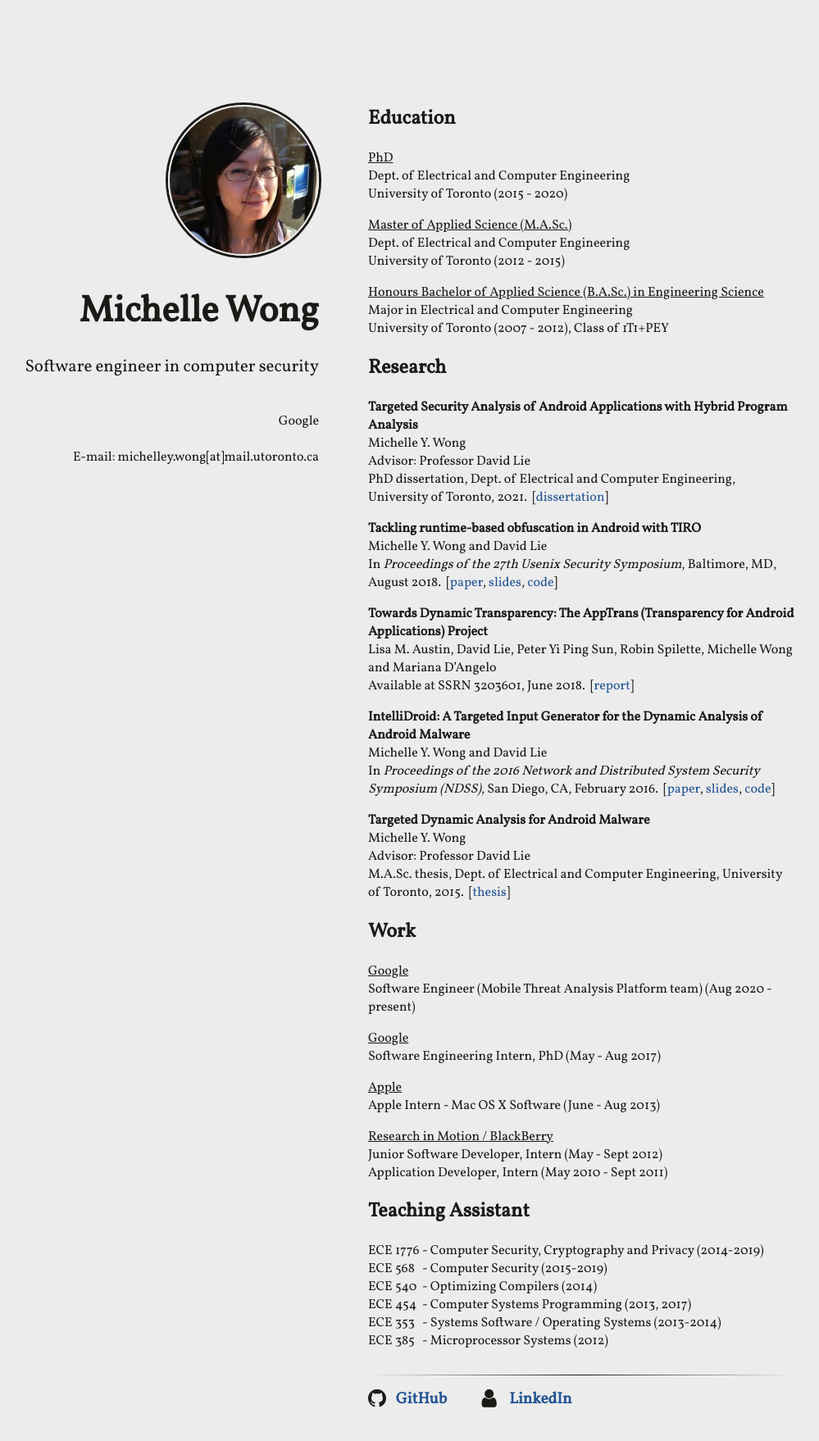
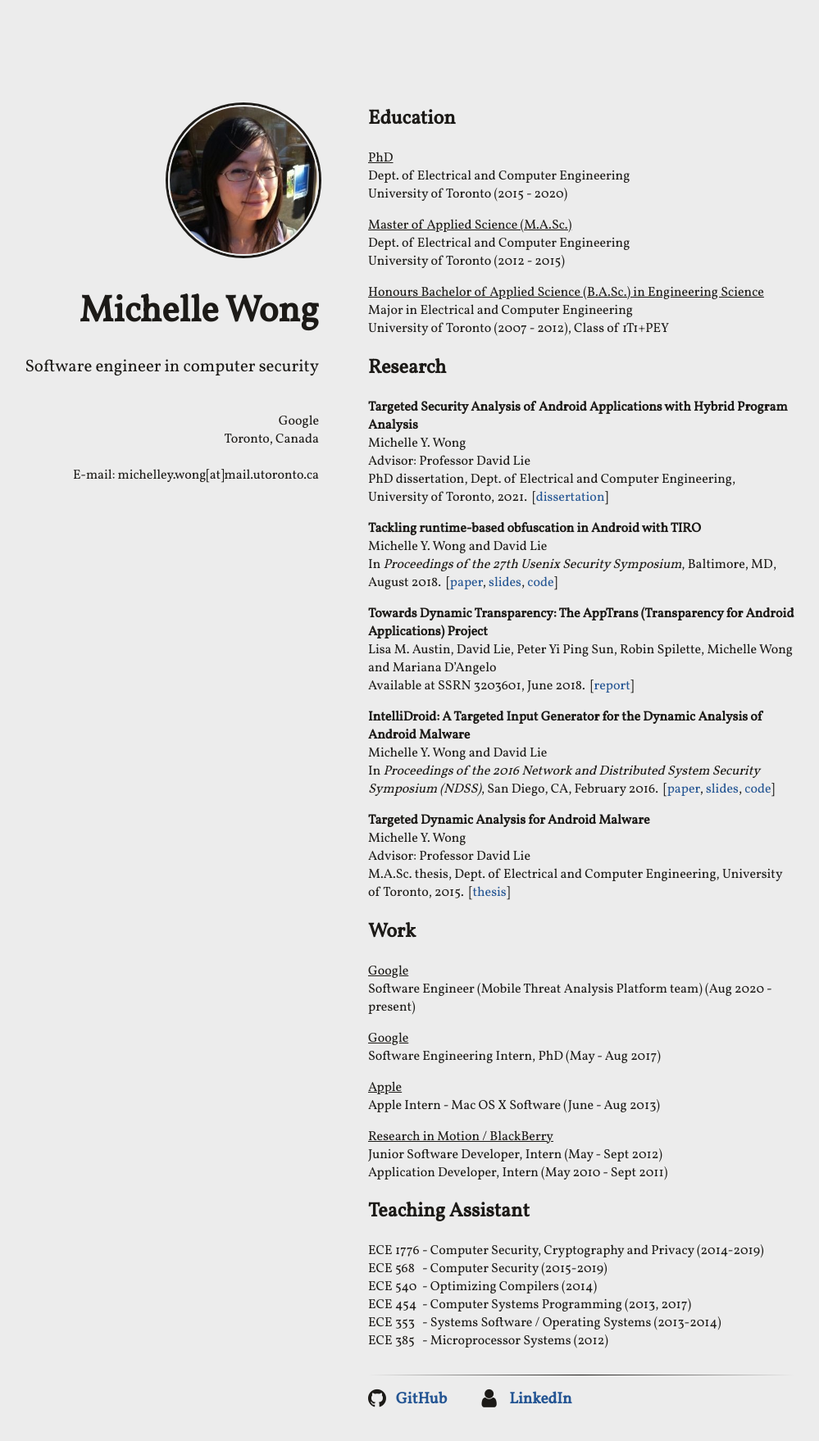
Before and after one commit to miwong/miwong.github.io, a Jekyll site: the page built from index.html, in a window 1280 px wide. Shown: the whole page at 82% size, without its empty margins (151-1150 px from the left). Built offline with Jekyll 4.4.1, drawn with Linux system fonts in a browser that asks for light colours; nearby versions of some CDN libraries.

Commit message:
Update about section

```diff
--- a/_includes/about.html
+++ b/_includes/about.html
@@ -1,5 +1,6 @@
 <p>
-    Google<br>
-    <br>
+    Google<br/>
+    Toronto, Canada<br/>
+    <br/>
     E-mail: michelley.wong[at]mail.utoronto.ca
 </p>
```
